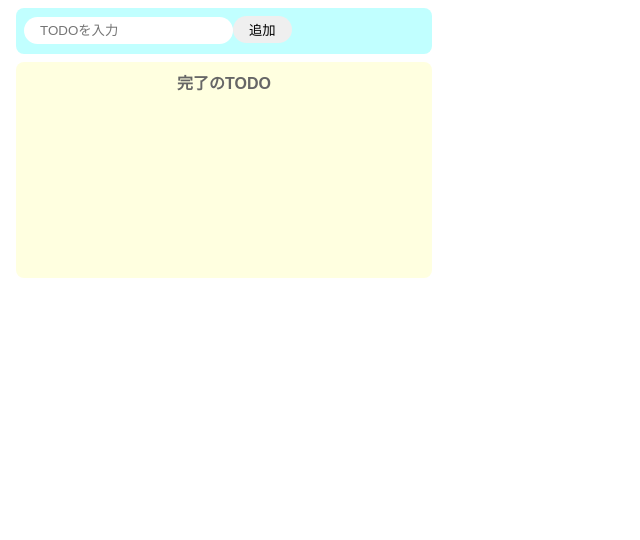
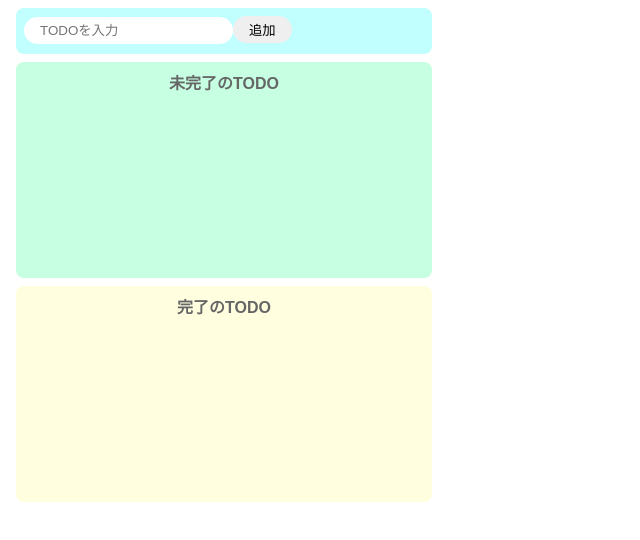
Before and after one commit to Onepiece2424/20220911_react_practice1, a React (Create React App) app: page / in a window 1280 px wide. Shown: the top 540 px of the page, without its empty margins (0-640 px from the left). Built offline with nearby package versions, Linux system fonts and the light colour scheme.

Commit message:
IncompleteTodosコンポーネントへ渡すpropsの作成

```diff
--- a/src/App.jsx
+++ b/src/App.jsx
@@ -1,6 +1,7 @@
 import React, { useState } from "react";
 import "./styles.css";
 import { InputTodo } from "./components/InputTodo";
+import { IncompleteTodos } from "./components/IncompleteTodos";
 
 export const App = () => {
   const [todoText, setTodoText] = useState("");
@@ -47,6 +48,11 @@ export const App = () => {
         onChange={onChangeTodoText}
         onClick={onClickAdd}
       />
+      <IncompleteTodos
+        todos={incompleteTodos}
+        onClickComplete={onClickComplete}
+        onClickDelete={onClickDelete}
+      />
       <div className="complete-area">
         <p className="title">完了のTODO</p>
         <ul>
--- a/src/components/IncompleteTodos.jsx
+++ b/src/components/IncompleteTodos.jsx
@@ -1,11 +1,12 @@
 import React from "react";
 
-export const IncompleteTodos = () => {
+export const IncompleteTodos = (props) => {
+  const { todos, onClickComplete, onClickDelete } = props;
   return (
     <div className="incomplete-area">
       <p className="title">未完了のTODO</p>
       <ul>
-        {incompleteTodos.map((todo, index) => {
+        {todos.map((todo, index) => {
           return (
             <div key={todo} className="list-row">
               <li>{todo}</li>
```
